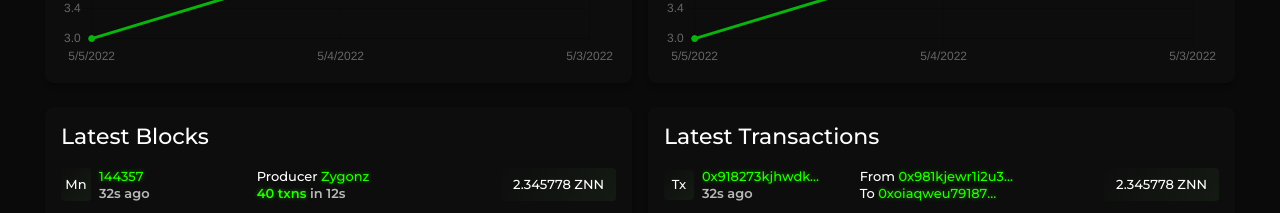
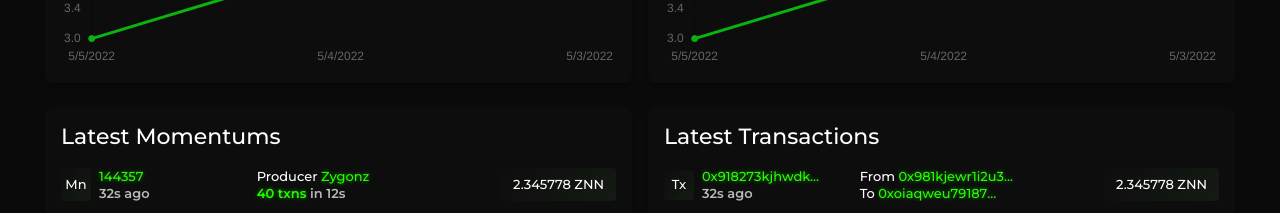
Before and after one commit to nntcao/zenonscraper-nextjs, a Next.js app: page / in a window 1280 px wide. Shown: the part 1100-1313 px from the top of the page. Built offline with nearby package versions, Linux system fonts and the light colour scheme.

Commit message:
Modified title prop on Table component

```diff
--- a/components/GenericComponents/Table/Table.module.scss
+++ b/components/GenericComponents/Table/Table.module.scss
@@ -6,7 +6,6 @@
     table-layout: fixed;
     border-collapse: collapse;
     width: 100%;
-
 }
 
 .tableRow {
@@ -16,7 +15,3 @@
 .tableRowAlt {
     background-color: var(--color-background-4);
 }
-
-.title {
-    padding-left: 16px;
-}
--- a/components/GenericComponents/Table/Table.tsx
+++ b/components/GenericComponents/Table/Table.tsx
@@ -6,15 +6,13 @@ import TableHeader from './TableHeader/TableHeader'
 import TableRow from './TableRow/TableRow'
 import TableCell from './TableCell/TableCell'
 
-export default function Table({ title='', fields=[], data=[], children=undefined, header=true }) {
+export default function Table({ title={}, fields=[], data=[], children=undefined, header=true }) {
     let tableRowAltStyle = false
     let counter = 0;
 
     return (
         <div className={styles.tableWithChildren}>
-            {title &&
-                <Subtitle className={styles.title}>{title}</Subtitle>
-            }
+            {title}
             <table className={styles.table}>
                 {fields && header &&
                     <TableHeader>
--- a/components/Tables/LatestBlocksTable/LatestBlocksTable.module.scss
+++ b/components/Tables/LatestBlocksTable/LatestBlocksTable.module.scss
@@ -17,3 +17,7 @@
     flex-direction: row;
     justify-content: end;
 }
+
+.title {
+    padding-left: 16px;
+}
--- a/components/Tables/LatestBlocksTable/LatestBlocksTable.tsx
+++ b/components/Tables/LatestBlocksTable/LatestBlocksTable.tsx
@@ -6,6 +6,7 @@ import TextGlow from '../../GenericComponents/TextGlow/TextGlow'
 import TextSemibold from '../../GenericComponents/TextSemibold/TextSemibold'
 import RoundedSquare from '../../Icons/RoundedSquare/RoundedSquare'
 import LinkWrapper from '../../GenericComponents/LinkWrapper/LinkWrapper'
+import Subtitle from '../../GenericComponents/Subtitle/Subtitle'
 
 export default function LatestBlocksTable(props) {
     const fields = [
@@ -89,7 +90,7 @@ export default function LatestBlocksTable(props) {
     })
 
     return (
-        <Table title='Latest Blocks'
+        <Table title={<Subtitle className={styles.title}>Latest Momentums</Subtitle>}
             fields={fields}
             header={false}
             data={formattedData}
--- a/components/Tables/LatestTransactionsTable/LatestTransactionsTable.module.scss
+++ b/components/Tables/LatestTransactionsTable/LatestTransactionsTable.module.scss
@@ -17,3 +17,8 @@
     flex-direction: row;
     justify-content: end;
 }
+
+
+.title {
+    padding-left: 16px;
+}
--- a/components/Tables/LatestTransactionsTable/LatestTransactionsTable.tsx
+++ b/components/Tables/LatestTransactionsTable/LatestTransactionsTable.tsx
@@ -7,6 +7,7 @@ import TextSemibold from '../../GenericComponents/TextSemibold/TextSemibold'
 import RoundedSquare from '../../Icons/RoundedSquare/RoundedSquare'
 import LinkWrapper from '../../GenericComponents/LinkWrapper/LinkWrapper'
 import TextTruncate from '../../GenericComponents/TextTruncate/TextTruncate'
+import Subtitle from '../../GenericComponents/Subtitle/Subtitle'
 
 export default function LatestTransactionsTable(props) {
     const fields = [
@@ -96,7 +97,7 @@ export default function LatestTransactionsTable(props) {
     })
 
     return (
-        <Table title='Latest Transactions'
+        <Table title={<Subtitle className={styles.title}>Latest Transactions</Subtitle>}
             fields={fields}
             header={false}
             data={formattedData}
```
